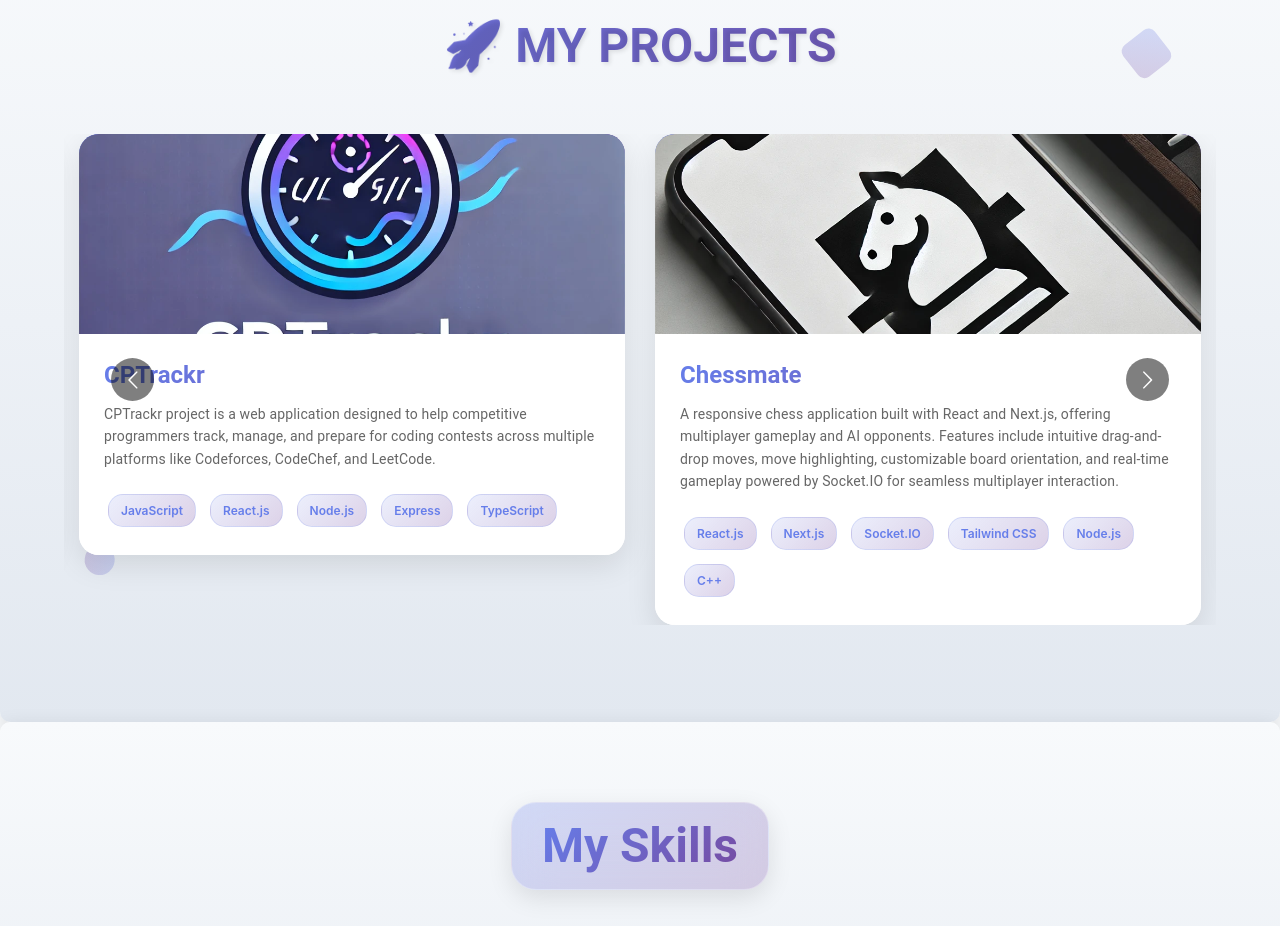
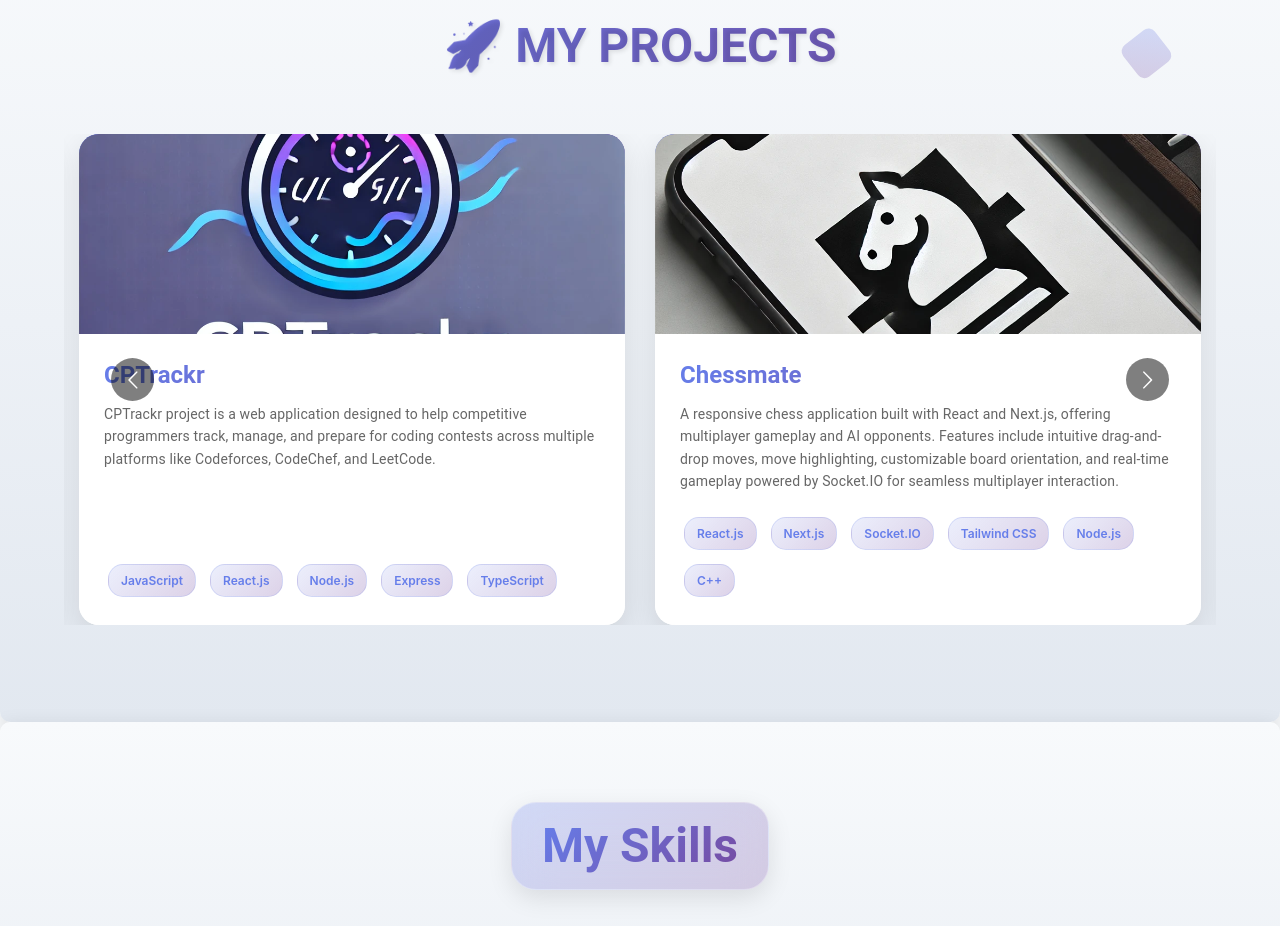
Before and after one commit to Andr0human/portfolio, a React (Vite) app: page / in a window 1280 px wide. Shown: the part 2640-3566 px from the top of the page. Built offline with nearby package versions, Linux system fonts and the light colour scheme.

Commit message:
Project Card height fix

```diff
--- a/src/modules/Projects/ProjectCard.jsx
+++ b/src/modules/Projects/ProjectCard.jsx
@@ -12,6 +12,9 @@ const StyledCard = styled(motion.div)({
   transition: 'all 0.4s cubic-bezier(0.175, 0.885, 0.32, 1.275)',
   cursor: 'pointer',
   position: 'relative',
+  height: '100%',
+  display: 'flex',
+  flexDirection: 'column',
   '&:hover': {
     transform: 'translateY(-15px) scale(1.02)',
     boxShadow: '0 25px 50px rgba(0, 0, 0, 0.2)',
@@ -71,6 +74,9 @@ const ContentContainer = styled(CardContent)({
   padding: '25px',
   background: 'white',
   position: 'relative',
+  flex: 1,
+  display: 'flex',
+  flexDirection: 'column',
 });
 
 const TechChip = styled(motion.span)({
@@ -227,8 +233,9 @@ const ProjectCard = ({ title, description, url, demoLink, githubLink, techStack
           sx={{
             color: '#666',
             lineHeight: 1.6,
+            fontSize: '14px',
+            flex: 1,
             marginBottom: '20px',
-            fontSize: '14px',
           }}
         >
           {description}
@@ -238,7 +245,7 @@ const ProjectCard = ({ title, description, url, demoLink, githubLink, techStack
           display: 'flex',
           flexWrap: 'wrap',
           gap: '6px',
-          marginTop: '15px',
+          marginTop: 'auto',
         }}>
           {techStack?.map((tech, index) => (
             <TechChip
```
